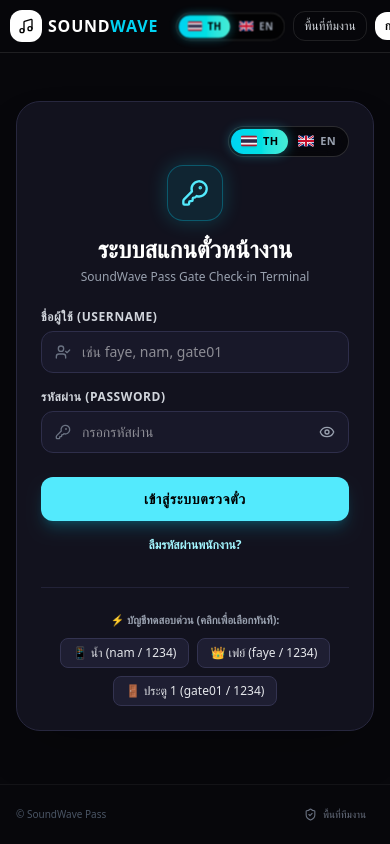
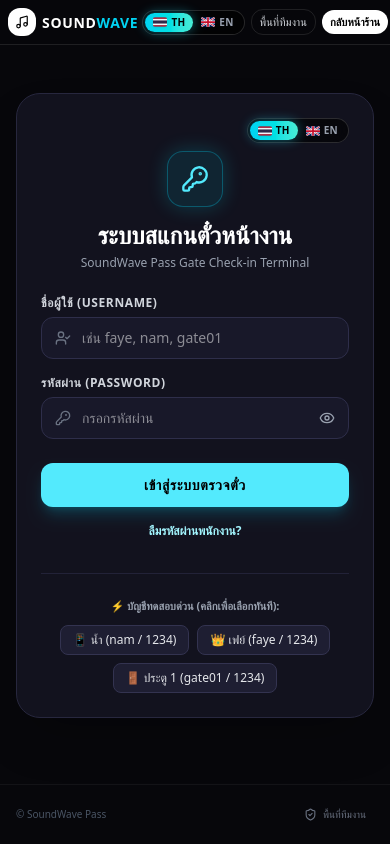
Before and after one commit to faynxnthxsx/SoundWave-Pas, a React (Vite) app in the folder frontend/: page /scanner in a window 390 px wide. Built offline with nearby package versions, Linux system fonts and the light colour scheme.

Commit message:
fix(navbar): make navbar fully responsive on mobile to prevent overflow

```diff
--- a/frontend/src/components/Navbar.jsx
+++ b/frontend/src/components/Navbar.jsx
@@ -79,15 +79,15 @@ export default function Navbar() {
 
   return (
     <>
-      <nav className="sticky top-0 z-40 bg-[#07070b]/90 backdrop-blur-md border-b border-white/10 px-2.5 sm:px-6 lg:px-8 py-2.5 sm:py-3 transition-all w-full max-w-full">
-        <div className="w-full max-w-6xl mx-auto flex items-center justify-between gap-1.5 sm:gap-2">
+      <nav className="sticky top-0 z-40 bg-[#07070b]/90 backdrop-blur-md border-b border-white/10 px-2 sm:px-6 lg:px-8 py-2 sm:py-3 transition-all w-full max-w-full">
+        <div className="w-full max-w-6xl mx-auto flex items-center justify-between gap-1 sm:gap-2">
           {/* Brand Logo */}
           <Link to="/" className="flex items-center gap-1.5 sm:gap-2 shrink-0">
-            <div className="w-8 h-8 sm:w-9 sm:h-9 rounded-xl bg-white text-black flex items-center justify-center font-black text-sm shrink-0">
-              <Music className="w-4 h-4 sm:w-5 sm:h-5 text-black" />
+            <div className="w-7 h-7 sm:w-9 sm:h-9 rounded-xl bg-white text-black flex items-center justify-center font-black text-sm shrink-0">
+              <Music className="w-3.5 h-3.5 sm:w-5 sm:h-5 text-black" />
             </div>
             <div>
-              <span className="text-base sm:text-lg font-black tracking-wider text-white">
+              <span className="text-sm sm:text-lg font-black tracking-wider text-white">
                 SOUND<span className="text-cyan-400">WAVE</span>
                 <span className="text-xs ml-1 text-gray-400 font-mono hidden sm:inline">PASS</span>
               </span>
@@ -95,21 +95,21 @@ export default function Navbar() {
           </Link>
 
           {isTeamSurface ? (
-            <div className="flex items-center gap-2">
-              <LanguageSwitch className="scale-90 sm:scale-100 origin-right" />
+            <div className="flex items-center gap-1.5 sm:gap-2 shrink-0">
+              <LanguageSwitch />
               <Link
                 to="/team"
-                className="rounded-xl border border-white/10 px-2.5 sm:px-3 py-1.5 text-xs text-gray-300 hover:bg-white/5 whitespace-nowrap"
+                className="rounded-xl border border-white/10 px-2 sm:px-3 py-1 sm:py-1.5 text-[11px] sm:text-xs text-gray-300 hover:bg-white/5 whitespace-nowrap"
               >
                 {t('พื้นที่ทีมงาน', 'Team Portal')}
               </Link>
-              <Link to="/" className="rounded-xl bg-white px-2.5 sm:px-3 py-1.5 text-xs font-bold text-black whitespace-nowrap">
+              <Link to="/" className="rounded-xl bg-white px-2 sm:px-3 py-1 sm:py-1.5 text-[11px] sm:text-xs font-bold text-black whitespace-nowrap">
                 {t('กลับหน้าร้าน', 'Back to Store')}
               </Link>
             </div>
           ) : (
             <div className="flex items-center gap-1 sm:gap-2 shrink-0">
-              <LanguageSwitch className="scale-90 sm:scale-100 origin-right" />
+              <LanguageSwitch />
 
               <Link
                 to="/"
@@ -123,24 +123,31 @@ export default function Navbar() {
               </Link>
 
               {authUser && (
-                <Button variant="outline" size="sm" onClick={openHistoryModal} className="hidden md:inline-flex">
-                  <Ticket className="w-3.5 h-3.5 text-cyan-400" />
-                  <span>{t('ประวัติการซื้อบัตร', 'My Tickets')}</span>
+                <Button
+                  variant="outline"
+                  size="sm"
+                  onClick={openHistoryModal}
+                  title={t('ประวัติการซื้อบัตร', 'My Tickets')}
+                  aria-label={t('ประวัติการซื้อบัตร', 'My Tickets')}
+                  className="px-2 sm:px-3 py-1 sm:py-1.5 text-xs"
+                >
+                  <Ticket className="w-3.5 h-3.5 text-cyan-400 shrink-0" />
+                  <span className="hidden sm:inline whitespace-nowrap">{t('ประวัติการซื้อบัตร', 'My Tickets')}</span>
                 </Button>
               )}
 
               {authUser ? (
-                <div className="flex items-center gap-1.5 sm:gap-2 rounded-xl border border-emerald-400/25 bg-emerald-400/10 px-2 sm:px-2.5 py-1 shrink-0">
+                <div className="flex items-center gap-1 sm:gap-1.5 rounded-xl border border-emerald-400/25 bg-emerald-400/10 px-1.5 sm:px-2.5 py-1 shrink-0">
                   {authUser.avatarUrl ? (
                     <img
                       src={authUser.avatarUrl}
                       alt={authUser.username}
-                      className="h-5 w-5 rounded-full object-cover ring-1 ring-emerald-400/50 shrink-0"
+                      className="h-4 w-4 sm:h-5 sm:w-5 rounded-full object-cover ring-1 ring-emerald-400/50 shrink-0"
                     />
                   ) : (
-                    <UserRound size={13} className="text-emerald-300 shrink-0" />
+                    <UserRound size={12} className="text-emerald-300 shrink-0" />
                   )}
-                  <span className="max-w-[65px] xs:max-w-[85px] sm:max-w-[110px] text-left text-[11px] font-bold text-white truncate shrink-0">
+                  <span className="max-w-[48px] xs:max-w-[70px] sm:max-w-[110px] text-left text-[10px] sm:text-[11px] font-bold text-white truncate shrink-0">
                     {authUser.username}
                   </span>
                   <button
@@ -148,17 +155,16 @@ export default function Navbar() {
                     onClick={logout}
                     aria-label={t('ออกจากระบบ', 'Logout')}
                     title={t('ออกจากระบบ', 'Logout')}
-                    className="ml-0.5 flex items-center gap-1 px-1.5 py-0.5 rounded-lg bg-rose-500/20 border border-rose-500/40 hover:bg-rose-500/30 active:scale-95 text-rose-300 cursor-pointer shrink-0 transition-all"
+                    className="ml-0.5 flex items-center gap-1 px-1 sm:px-1.5 py-0.5 rounded-lg bg-rose-500/20 border border-rose-500/40 hover:bg-rose-500/30 active:scale-95 text-rose-300 cursor-pointer shrink-0 transition-all"
                   >
                     <LogOut size={11} className="text-rose-400 shrink-0" />
-                    <span className="text-[10px] font-bold tracking-tight text-rose-200">
-                      <span className="hidden sm:inline">{t('ออกจากระบบ', 'Logout')}</span>
-                      <span className="sm:hidden">{t('ออก', 'Exit')}</span>
+                    <span className="text-[10px] font-bold tracking-tight text-rose-200 hidden sm:inline">
+                      {t('ออกจากระบบ', 'Logout')}
                     </span>
                   </button>
                 </div>
               ) : (
-                <Button variant="cyanOutline" size="sm" onClick={() => setAuthOpen(true)} className="px-2.5 py-1 text-xs whitespace-nowrap shrink-0">
+                <Button variant="cyanOutline" size="sm" onClick={() => setAuthOpen(true)} className="px-2 sm:px-2.5 py-1 text-xs whitespace-nowrap shrink-0">
                   {t('เข้าสู่ระบบ', 'Sign In')}
                 </Button>
               )}
--- a/frontend/src/components/ui/Button.jsx
+++ b/frontend/src/components/ui/Button.jsx
@@ -33,12 +33,14 @@ export default function Button({
 }) {
   const variantClass = VARIANT_STYLES[variant] || VARIANT_STYLES.primary;
   const sizeClass = SIZE_STYLES[size] || SIZE_STYLES.sm;
+  const hasDisplayClass = /(?:^|\s)(hidden|inline-block|inline-flex|inline|block|flex|grid)\b/.test(className);
+  const displayClass = hasDisplayClass ? '' : 'inline-flex';
 
   return (
     <button
       type={type}
       disabled={disabled}
-      className={`inline-flex items-center justify-center gap-1.5 transition-all cursor-pointer disabled:cursor-not-allowed disabled:opacity-40 ${variantClass} ${sizeClass} ${className}`}
+      className={`${displayClass} items-center justify-center gap-1.5 transition-all cursor-pointer disabled:cursor-not-allowed disabled:opacity-40 ${variantClass} ${sizeClass} ${className}`.trim()}
       {...props}
     >
       {children}
--- a/frontend/src/components/ui/LanguageSwitch.jsx
+++ b/frontend/src/components/ui/LanguageSwitch.jsx
@@ -39,32 +39,32 @@ export default function LanguageSwitch({ className = '' }) {
     <div
       role="group"
       aria-label="Language Switcher (i18n)"
-      className={`theme-pill inline-flex items-center rounded-full border border-white/15 bg-black/60 p-0.5 shadow-inner backdrop-blur-md ${className}`}
+      className={`theme-pill inline-flex items-center rounded-full border border-white/15 bg-black/60 p-0.5 shadow-inner backdrop-blur-md shrink-0 ${className}`}
     >
       <button
         type="button"
         onClick={() => handleSelectLanguage('th')}
         title="ภาษาไทย (Thai - i18n)"
-        className={`flex items-center gap-1.5 rounded-full px-2.5 py-1 text-[11px] font-black tracking-wide transition-all cursor-pointer ${
+        className={`flex items-center gap-1 sm:gap-1.5 rounded-full px-2 sm:px-2.5 py-0.5 sm:py-1 text-[10px] sm:text-[11px] font-black tracking-wide transition-all cursor-pointer ${
           lang === 'th'
             ? 'bg-gradient-to-r from-cyan-400 to-teal-300 text-black shadow-[0_0_12px_rgba(34,211,238,0.45)]'
             : 'text-gray-400 hover:text-white'
         }`}
       >
-        <FlagTH />
+        <FlagTH className="w-3.5 h-2.5 sm:w-4 sm:h-3" />
         <span>TH</span>
       </button>
       <button
         type="button"
         onClick={() => handleSelectLanguage('en')}
         title="English (EN - i18n)"
-        className={`flex items-center gap-1.5 rounded-full px-2.5 py-1 text-[11px] font-black tracking-wide transition-all cursor-pointer ${
+        className={`flex items-center gap-1 sm:gap-1.5 rounded-full px-2 sm:px-2.5 py-0.5 sm:py-1 text-[10px] sm:text-[11px] font-black tracking-wide transition-all cursor-pointer ${
           lang === 'en'
             ? 'bg-gradient-to-r from-cyan-400 to-teal-300 text-black shadow-[0_0_12px_rgba(34,211,238,0.45)]'
             : 'text-gray-400 hover:text-white'
         }`}
       >
-        <FlagEN />
+        <FlagEN className="w-3.5 h-2.5 sm:w-4 sm:h-3" />
         <span>EN</span>
       </button>
     </div>
```
